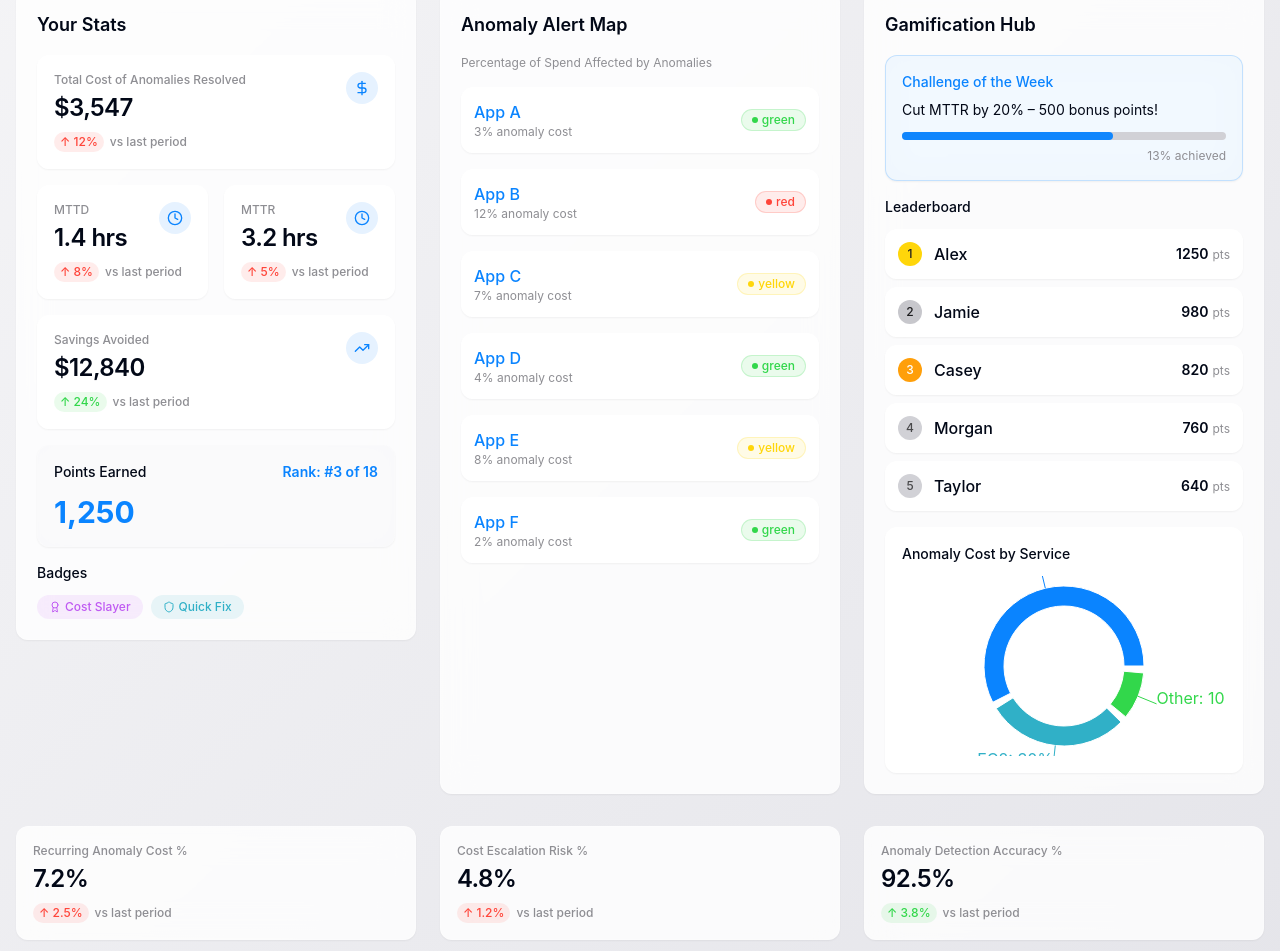
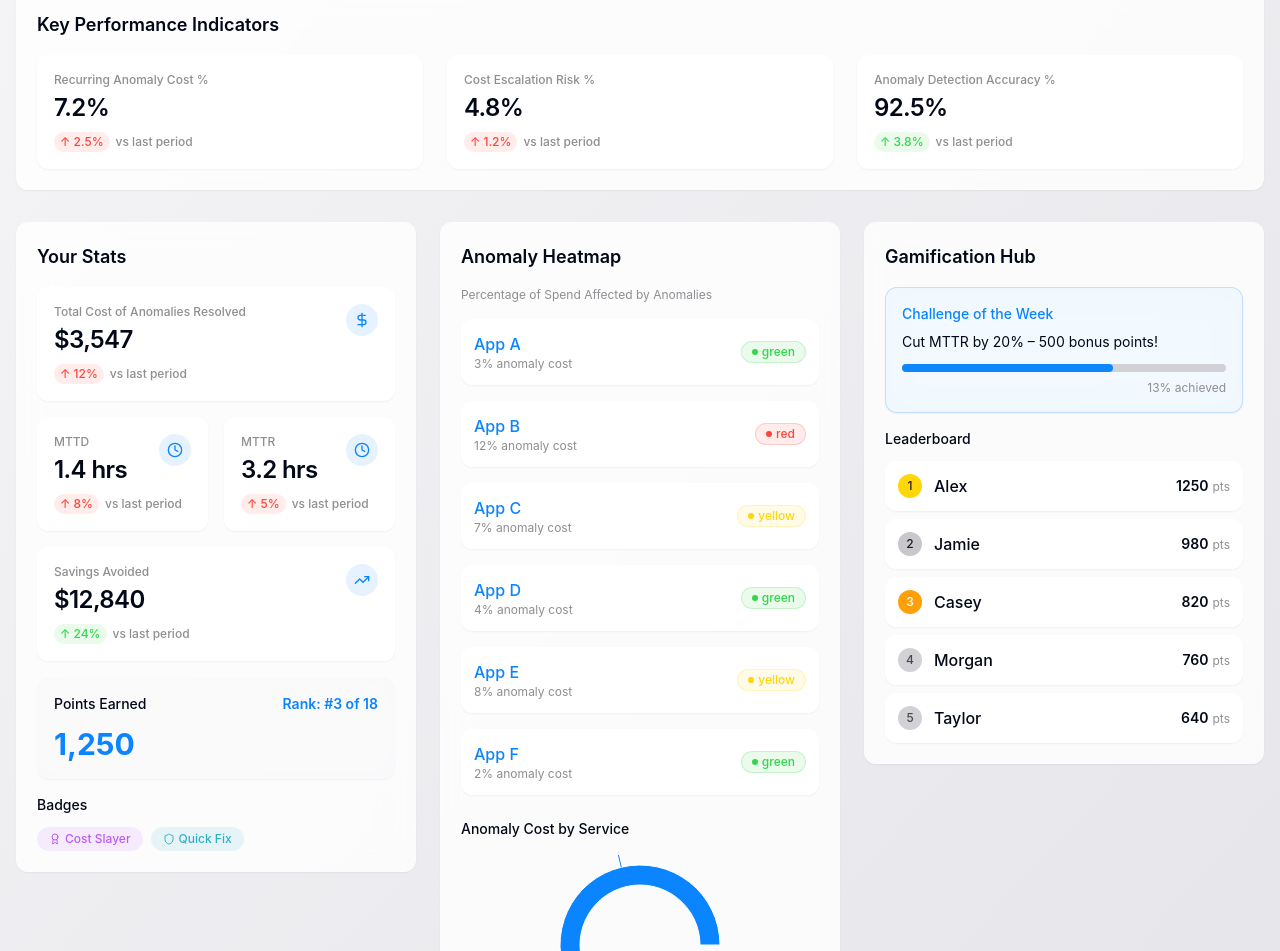
Before and after one commit to Wenying0808/cost-command-center, a React (Vite) app: page / in a window 1280 px wide. Shown: the part 241-1192 px from the top of the page. Built offline with nearby package versions, Linux system fonts and the light colour scheme.

Commit message:
feat: Implement anomaly alert map and key metrics
Refactor the dashboard to include an anomaly alert map with drill-down functionality and move key metrics to the center panel.

```diff
--- a/src/components/dashboard/DashboardHome.tsx
+++ b/src/components/dashboard/DashboardHome.tsx
@@ -1,21 +1,30 @@
-import React from "react";
-import { DollarSign, Clock, TrendingUp, Award, Shield } from "lucide-react";
+
+import React, { useState } from "react";
+import { DollarSign, Clock, TrendingUp, Award, Shield, X } from "lucide-react";
 import MetricCard from "@/components/shared/MetricCard";
 import StatusBadge from "@/components/shared/StatusBadge";
 import Chart from "@/components/shared/Chart";
 import { useNavigate } from "react-router-dom";
+import { Dialog, DialogContent, DialogHeader, DialogTitle, DialogDescription, DialogClose } from "@/components/ui/dialog";
 
 const DashboardHome: React.FC = () => {
   const navigate = useNavigate();
+  const [selectedApp, setSelectedApp] = useState<string | null>(null);
+  const [showModal, setShowModal] = useState<boolean>(false);
+  const [anomalyDetails, setAnomalyDetails] = useState<{
+    app: string;
+    cost: string;
+    service: string;
+  } | null>(null);
 
   // Mock data for demonstration
   const anomalyMapData = [
-    { name: "App A", value: 3, status: "green" },
-    { name: "App B", value: 12, status: "red" },
-    { name: "App C", value: 7, status: "yellow" },
-    { name: "App D", value: 4, status: "green" },
-    { name: "App E", value: 8, status: "yellow" },
-    { name: "App F", value: 2, status: "green" },
+    { name: "App A", value: 3, status: "green", cost: "$240", service: "S3" },
+    { name: "App B", value: 12, status: "red", cost: "$1,250", service: "EC2" },
+    { name: "App C", value: 7, status: "yellow", cost: "$520", service: "Lambda" },
+    { name: "App D", value: 4, status: "green", cost: "$310", service: "DynamoDB" },
+    { name: "App E", value: 8, status: "yellow", cost: "$680", service: "RDS" },
+    { name: "App F", value: 2, status: "green", cost: "$180", service: "CloudFront" },
   ];
 
   const leaderboardData = [
@@ -39,8 +48,17 @@ const DashboardHome: React.FC = () => {
     day: "numeric",
   });
 
-  const handleAppClick = (appName: string) => {
-    navigate("/app-health", { state: { appName } });
+  const handleAppClick = (app: string) => {
+    navigate("/app-health", { state: { appName: app } });
+  };
+
+  const handleHeatmapItemClick = (app: any) => {
+    setAnomalyDetails({
+      app: app.name,
+      cost: app.cost,
+      service: app.service
+    });
+    setShowModal(true);
   };
 
   return (
@@ -59,6 +77,33 @@ const DashboardHome: React.FC = () => {
               </span>
             </p>
           </div>
+        </div>
+      </div>
+
+      {/* Key Metrics Bar */}
+      <div className="glass-card rounded-xl p-5 animate-fade-up" style={{ animationDelay: "0.15s" }}>
+        <h2 className="text-lg font-semibold mb-4">Key Performance Indicators</h2>
+        <div className="grid grid-cols-1 sm:grid-cols-3 gap-6">
+          <MetricCard
+            title="Recurring Anomaly Cost %"
+            value="7.2%"
+            trend={{ value: 2.5, isPositive: true }}
+            className="hover:border-finops-blue/30"
+            inverseTrend={true}
+          />
+          <MetricCard
+            title="Cost Escalation Risk %"
+            value="4.8%"
+            trend={{ value: 1.2, isPositive: true }}
+            className="hover:border-finops-blue/30"
+            inverseTrend={true}
+          />
+          <MetricCard
+            title="Anomaly Detection Accuracy %"
+            value="92.5%"
+            trend={{ value: 3.8, isPositive: true }}
+            className="hover:border-finops-blue/30"
+          />
         </div>
       </div>
 
@@ -81,12 +126,14 @@ const DashboardHome: React.FC = () => {
                   value="1.4 hrs"
                   icon={<Clock className="h-4 w-4" />}
                   trend={{ value: 8, isPositive: true }}
+                  inverseTrend={true}
                 />
                 <MetricCard
                   title="MTTR"
                   value="3.2 hrs"
                   icon={<Clock className="h-4 w-4" />}
                   trend={{ value: 5, isPositive: true }}
+                  inverseTrend={true}
                 />
               </div>
               <MetricCard
@@ -121,22 +168,23 @@ const DashboardHome: React.FC = () => {
           </div>
         </div>
 
-        {/* Center Panel: Anomaly Alert Map */}
+        {/* Center Panel: Heatmap & Cost by Service */}
         <div className="space-y-6 animate-fade-up" style={{ animationDelay: "0.2s" }}>
-          <div className="glass-card rounded-xl p-5 h-full">
-            <h2 className="text-lg font-semibold mb-4">Anomaly Alert Map</h2>
+          <div className="glass-card rounded-xl p-5">
+            <h2 className="text-lg font-semibold mb-4">Anomaly Heatmap</h2>
             <p className="text-xs text-finops-gray-500 dark:text-finops-gray-400 mb-4">
               Percentage of Spend Affected by Anomalies
             </p>
-            <div className="space-y-4">
+
+            <div className="space-y-4 mb-6">
               {anomalyMapData.map((app) => (
                 <div
                   key={app.name}
                   className="glass-card hover:shadow-md transition-all duration-200 cursor-pointer rounded-lg p-3 flex justify-between items-center"
-                  onClick={() => handleAppClick(app.name)}
+                  onClick={() => handleHeatmapItemClick(app)}
                 >
                   <div>
-                    <div className="font-medium text-finops-blue hover:underline">{app.name}</div>
+                    <div className="font-medium text-finops-blue">{app.name}</div>
                     <div className="text-xs text-finops-gray-500 dark:text-finops-gray-400">
                       {app.value}% anomaly cost
                     </div>
@@ -144,6 +192,22 @@ const DashboardHome: React.FC = () => {
                   <StatusBadge status={app.status as any} />
                 </div>
               ))}
+            </div>
+
+            <div className="mt-6">
+              <h3 className="text-sm font-medium mb-4">Anomaly Cost by Service</h3>
+              <div className="h-[180px]">
+                <Chart type="pie" data={costDataByService} height={180} />
+              </div>
+            </div>
+
+            <div className="mt-4 flex justify-center">
+              <button
+                className="text-xs text-finops-blue underline"
+                onClick={() => navigate("/app-health")}
+              >
+                View All Applications
+              </button>
             </div>
           </div>
         </div>
@@ -199,39 +263,56 @@ const DashboardHome: React.FC = () => {
                   ))}
                 </div>
               </div>
-
-              <div className="glass-card rounded-xl p-4">
-                <h3 className="text-sm font-medium mb-3">Anomaly Cost by Service</h3>
-                <div className="h-[180px]">
-                  <Chart type="pie" data={costDataByService} height={180} />
-                </div>
-              </div>
             </div>
           </div>
         </div>
       </div>
 
-      {/* Bottom Bar: Key Metrics */}
-      <div className="grid grid-cols-1 sm:grid-cols-3 gap-6 animate-fade-up" style={{ animationDelay: "0.4s" }}>
-        <MetricCard
-          title="Recurring Anomaly Cost %"
-          value="7.2%"
-          trend={{ value: 2.5, isPositive: true }}
-          className="hover:border-finops-blue/30"
-        />
-        <MetricCard
-          title="Cost Escalation Risk %"
-          value="4.8%"
-          trend={{ value: 1.2, isPositive: true }}
-          className="hover:border-finops-blue/30"
-        />
-        <MetricCard
-          title="Anomaly Detection Accuracy %"
-          value="92.5%"
-          trend={{ value: 3.8, isPositive: true }}
-          className="hover:border-finops-blue/30"
-        />
-      </div>
+      {/* Detail Modal */}
+      <Dialog open={showModal} onOpenChange={setShowModal}>
+        <DialogContent className="sm:max-w-md">
+          <DialogHeader>
+            <DialogTitle className="flex items-center justify-between">
+              Anomaly Details
+              <DialogClose className="h-4 w-4 opacity-70 hover:opacity-100">
+                <X className="h-4 w-4" />
+              </DialogClose>
+            </DialogTitle>
+            <DialogDescription>
+              Detailed information about the application anomaly cost.
+            </DialogDescription>
+          </DialogHeader>
+
+          {anomalyDetails && (
+            <div className="space-y-4 py-4">
+              <div className="flex justify-between items-center py-2 border-b border-gray-100 dark:border-gray-800">
+                <span className="font-medium">Application:</span>
+                <span className="text-finops-blue font-semibold">{anomalyDetails.app}</span>
+              </div>
+              <div className="flex justify-between items-center py-2 border-b border-gray-100 dark:border-gray-800">
+                <span className="font-medium">Anomaly Cost:</span>
+                <span className="text-finops-red font-semibold">{anomalyDetails.cost}</span>
+              </div>
+              <div className="flex justify-between items-center py-2 border-b border-gray-100 dark:border-gray-800">
+                <span className="font-medium">Primary Service:</span>
+                <span>{anomalyDetails.service}</span>
+              </div>
+
+              <div className="flex justify-center mt-6">
+                <button
+                  className="bg-finops-blue hover:bg-finops-blue/90 text-white px-4 py-2 rounded-md text-sm font-medium transition-colors"
+                  onClick={() => {
+                    setShowModal(false);
+                    handleAppClick(anomalyDetails.app);
+                  }}
+                >
+                  View Application Details
+                </button>
+              </div>
+            </div>
+          )}
+        </DialogContent>
+      </Dialog>
     </div>
   );
 };
```
